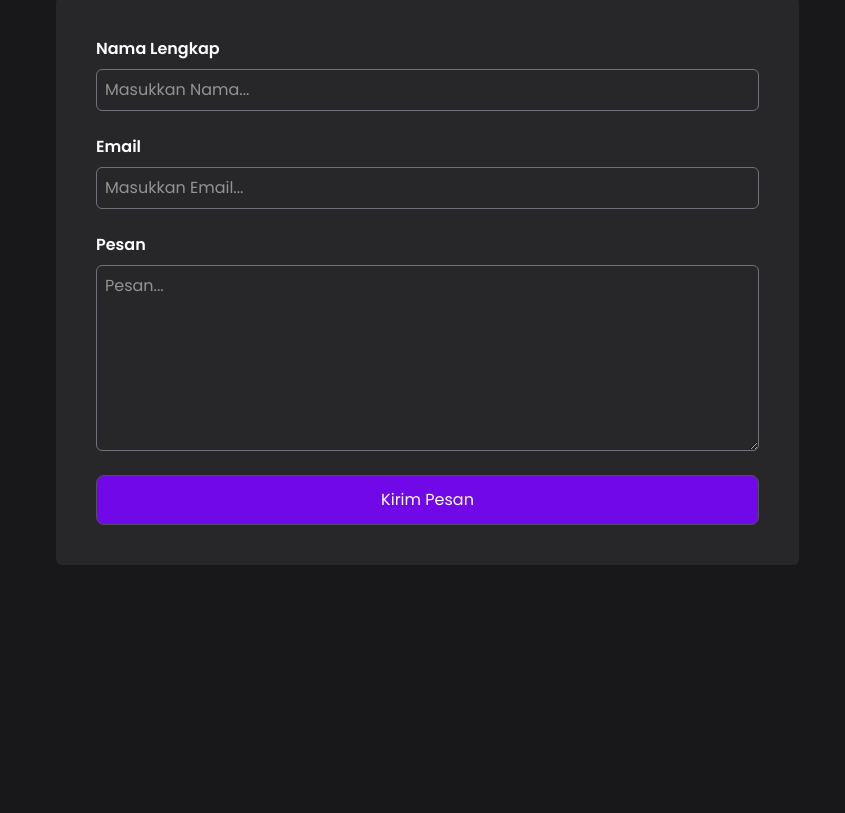
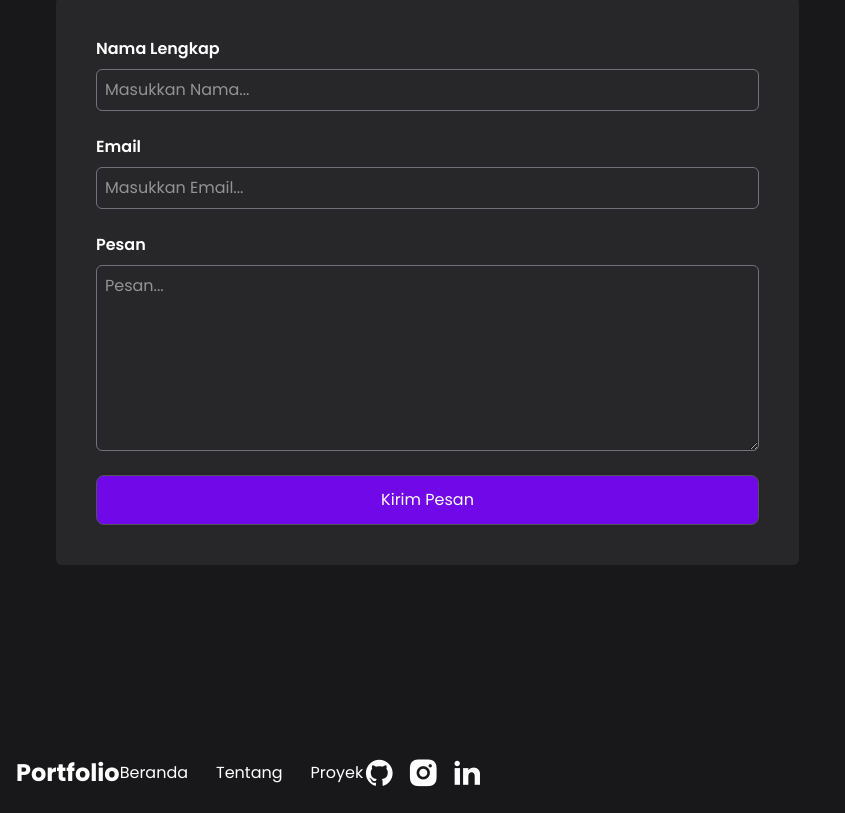
Before and after one commit to TheoPaskah/Personal-React-Portfolio, a React (Vite) app: page / in a window 1280 px wide. Shown: the part 3678-4491 px from the top of the page, without its empty margins (0-845 px from the left). Before the commit the page ends 4283 px from the top, so only its background shows below. Built offline with nearby package versions, Linux system fonts and the light colour scheme.

Commit message:
feat: add navbar

```diff
--- /dev/null
+++ b/src/components/Footer.jsx
@@ -0,0 +1,36 @@
+const Footer = () => {
+  return (
+    <div className="mt-32 py-4 flex justify md:flex-row flex-col gap-6 md:gap-0 items-center">
+      <h1 className="text-2xl font-bold">
+        Portfolio
+      </h1>
+      <div className="flex gap-7">
+        <a href="#">
+          Beranda
+        </a>
+        <a href="#">
+          Tentang
+        </a>
+        <a href="#">
+          Proyek
+        </a>
+      </div>
+      <div className="flex items-center gap-3">
+        <a href="#">
+          <i className="ri-github-fill ri-2x"></i>
+        </a>
+        <a href="#">
+          <i className="ri-instagram-fill ri-2x"></i>
+        </a>
+        <a href="#">
+          <i className="ri-linkedin-fill ri-2x"></i>
+        </a>
+        <a href="#">
+          <i className="ri-telp-fill ri-2x"></i>
+        </a>
+      </div>
+    </div>
+  )
+}
+
+export default Footer
--- a/src/main.jsx
+++ b/src/main.jsx
@@ -3,6 +3,7 @@
 import './index.css';
 import App from './App.jsx';
 import Navbar from './components/Navbar.jsx';
+import Footer from './components/Footer.jsx';
 
 import 'remixicon/fonts/remixicon.css';
 
@@ -11,6 +12,7 @@
     <div className='container mx-auto px-4'>
       <Navbar />
       <App />
+      <Footer />
     </div>
-  </StrictMode>,
+  </StrictMode>
 )
```
